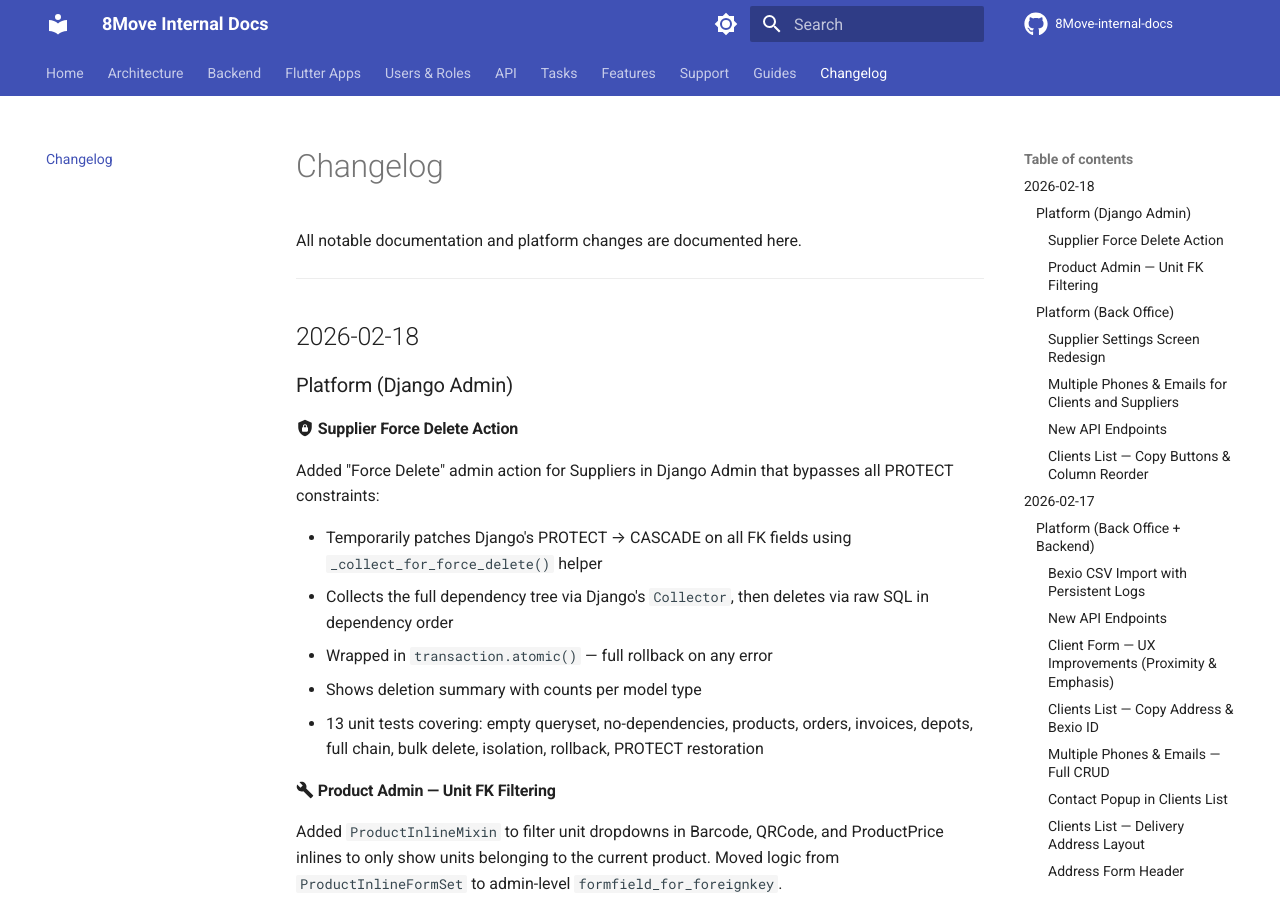
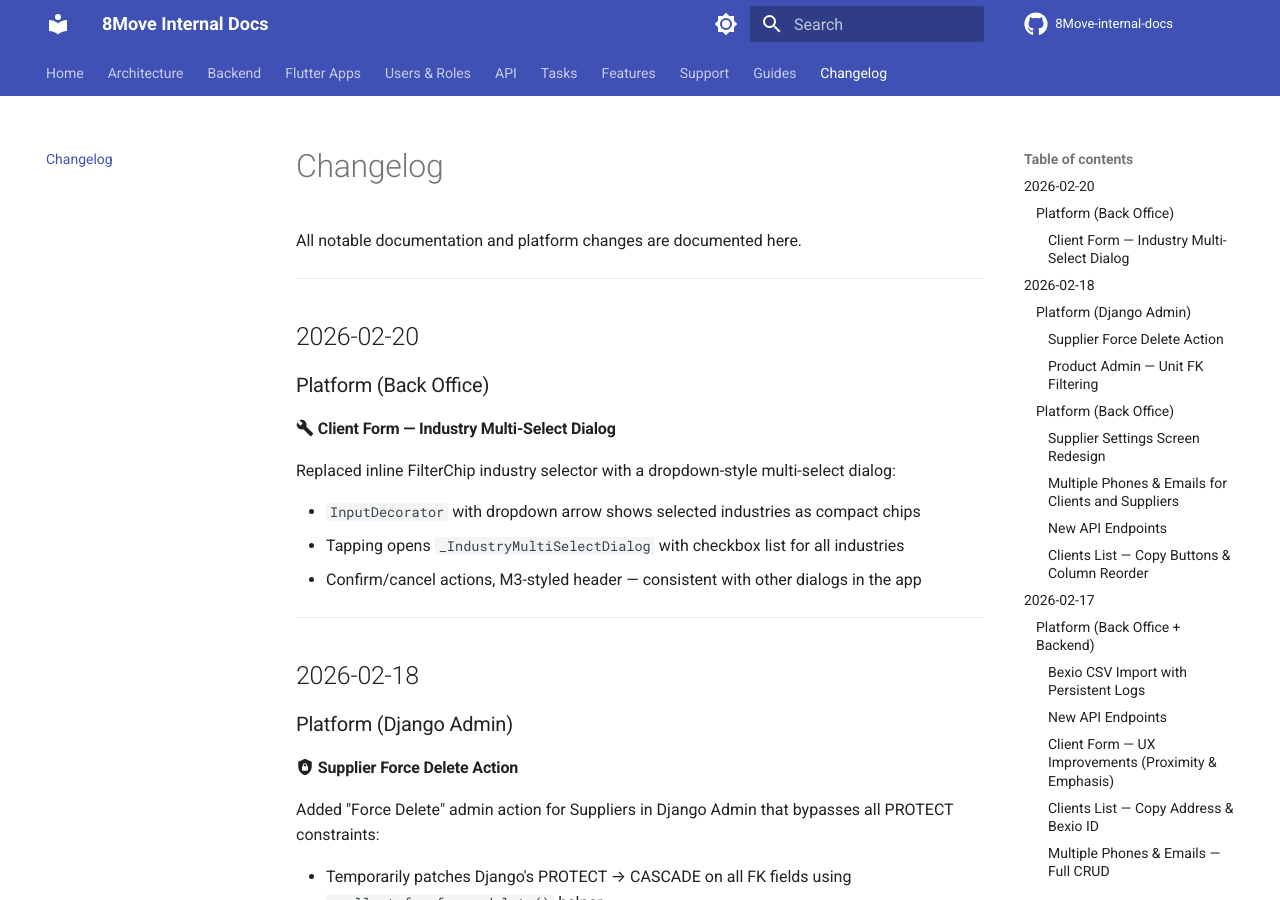
Before and after one commit to MaxShytov/8Move-internal-docs, an MkDocs documentation site: the page built from docs/changelog.md, in a window 1280 px wide and 900 px high. Built offline with MkDocs 1.6.1 and Material for MkDocs 9.7.7, drawn with Linux system fonts in a browser that asks for light colours; comment, search, counter and statistics services are not loaded.

Commit message:
docs: update changelog and notes for industry multi-select dialog
Co-Authored-By: Claude Opus 4.6 <noreply@anthropic.com>

```diff
--- a/docs/changelog.md
+++ b/docs/changelog.md
@@ -1,6 +1,20 @@
 # Changelog
 
 All notable documentation and platform changes are documented here.
+
+---
+
+## 2026-02-20
+
+### Platform (Back Office)
+
+#### :material-wrench: Client Form — Industry Multi-Select Dialog
+
+Replaced inline FilterChip industry selector with a dropdown-style multi-select dialog:
+
+- `InputDecorator` with dropdown arrow shows selected industries as compact chips
+- Tapping opens `_IndustryMultiSelectDialog` with checkbox list for all industries
+- Confirm/cancel actions, M3-styled header — consistent with other dialogs in the app
 
 ---
 
```
Also changed, not shown: docs/tasks/current/notes.md (+4 -0 lines).
